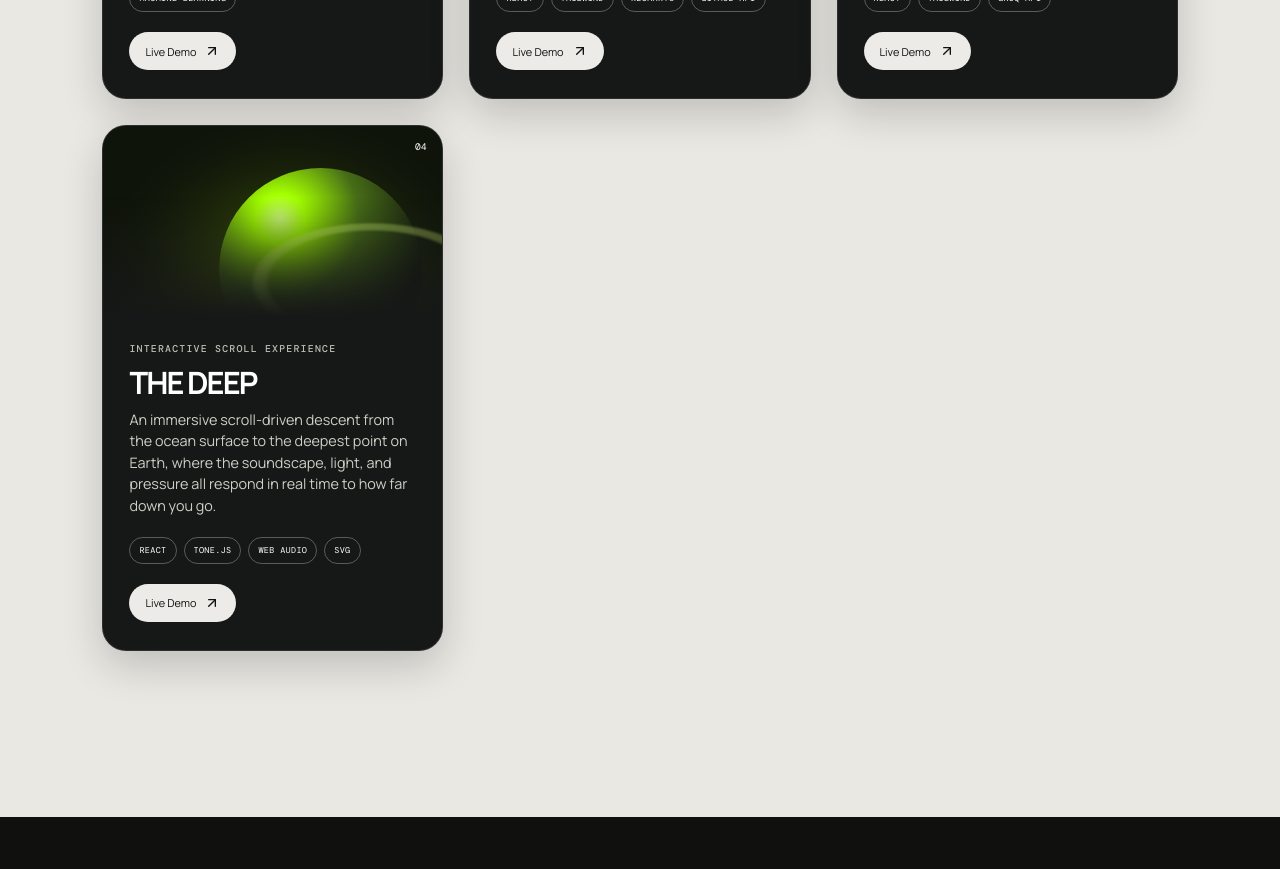
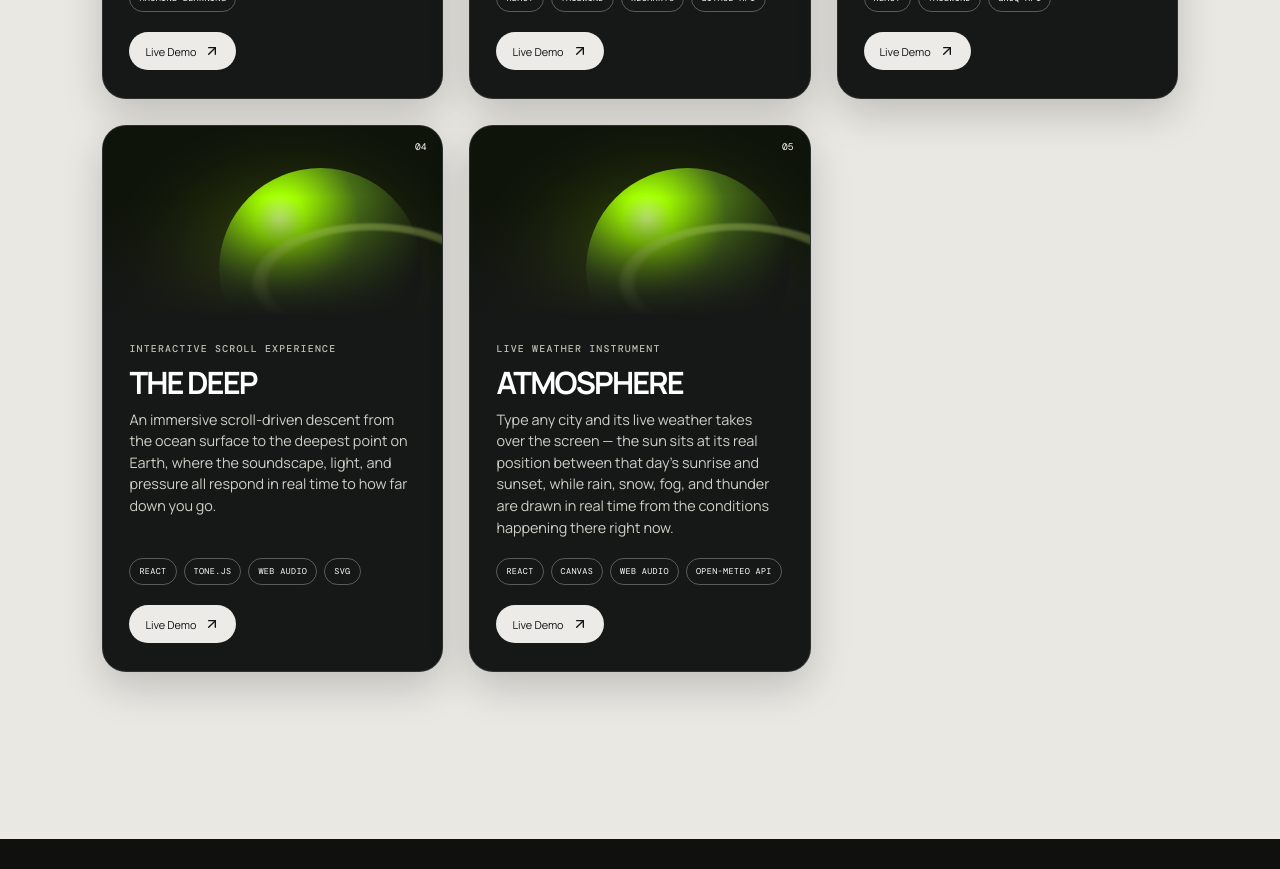
Before and after one commit to harshitaworld9965-creator/harshita-portfolio, a React (Vite) app: page / in a window 1280 px wide. Shown: the part 4780-5649 px from the top of the page. Built offline with nearby package versions, Linux system fonts and the light colour scheme; a web font is replaced by a local one.

Commit message:
5th project

```diff
--- a/src/data/portfolio.ts
+++ b/src/data/portfolio.ts
@@ -123,6 +123,16 @@ export const portfolioData: PortfolioData = {
       className: 'abyss',
       demo: 'https://ocean-descent-sigma.vercel.app/',
     },
+
+    {
+      num: '05',
+      title: 'ATMOSPHERE',
+      tag: 'Live Weather Instrument',
+      copy: 'Type any city and its live weather takes over the screen — the sun sits at its real position between that day\'s sunrise and sunset, while rain, snow, fog, and thunder are drawn in real time from the conditions happening there right now.',
+      tags: ['REACT', 'CANVAS', 'WEB AUDIO', 'OPEN-METEO API'],
+      className: 'atmosphere',
+      demo: 'https://atmosphere-umber.vercel.app/',
+    },
   ],
 
   contact: {
```
